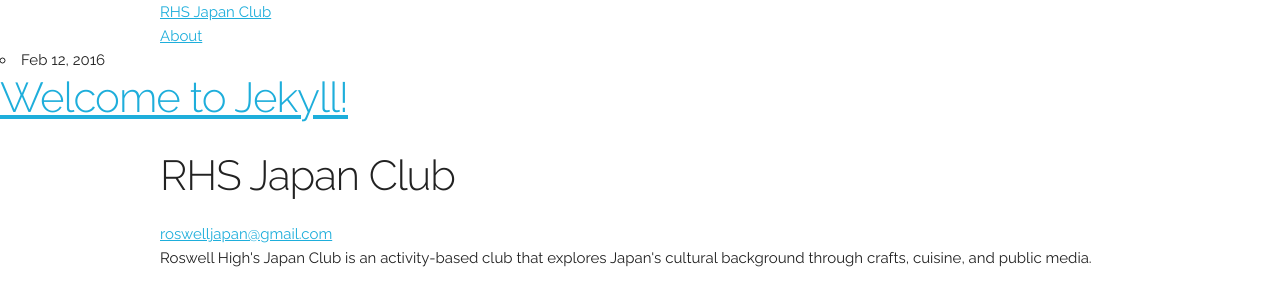
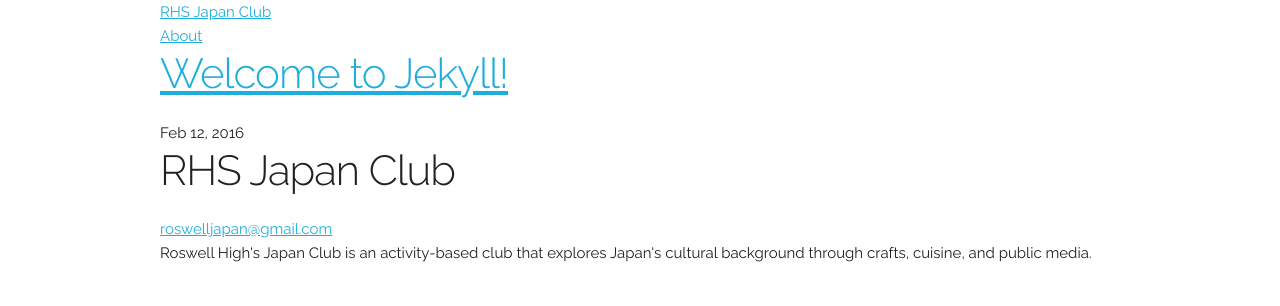
Before and after one commit to RHSJapan/rhsjapan.github.io, a Jekyll site: the page built from index.html, in a window 1280 px wide. Shown: the top 306 px of the page. Built offline with Jekyll 4.4.1, drawn with Linux system fonts in a browser that asks for light colours.

Commit message:
update index.html

```diff
--- a/index.html
+++ b/index.html
@@ -1,13 +1,11 @@
 ---
 layout: default
 ---
-<div class="home">
-  <ul class="post-list">
+<div class="container">
+  <div class="row">
     {% for post in site.posts %}
-      <li>
-        <span class="post-meta">{{ post.date | date: "%b %-d, %Y" }}</span>
-        <h2><a class="post-link" href="{{ post.url | prepend: site.baseurl }}">{{ post.title }}</a></h2>
-      </li>
+      <h2><a class="post-link" href="{{ post.url | prepend: site.baseurl }}">{{ post.title }}</a></h2>
+      <span class="post-meta">{{ post.date | date: "%b %-d, %Y" }}</span>
     {% endfor %}
-  </ul>
+  </div>
 </div>
```
